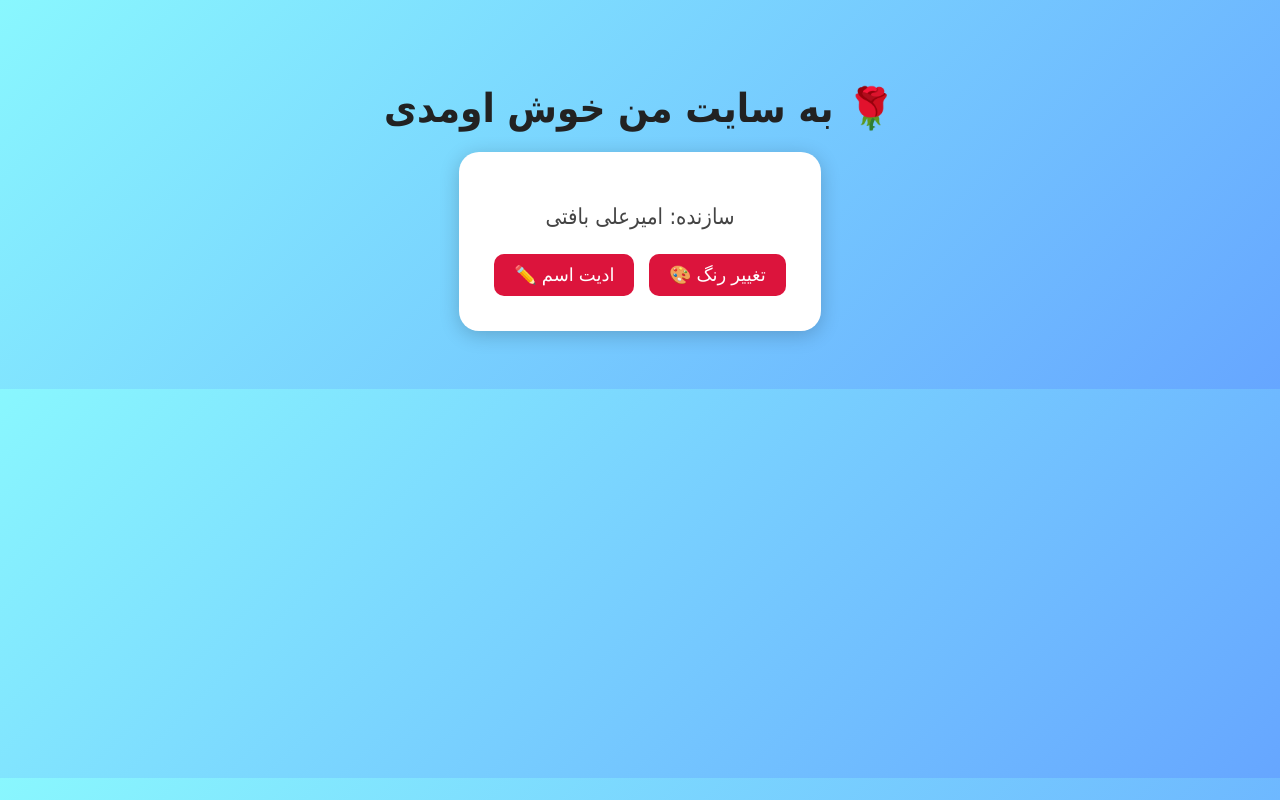
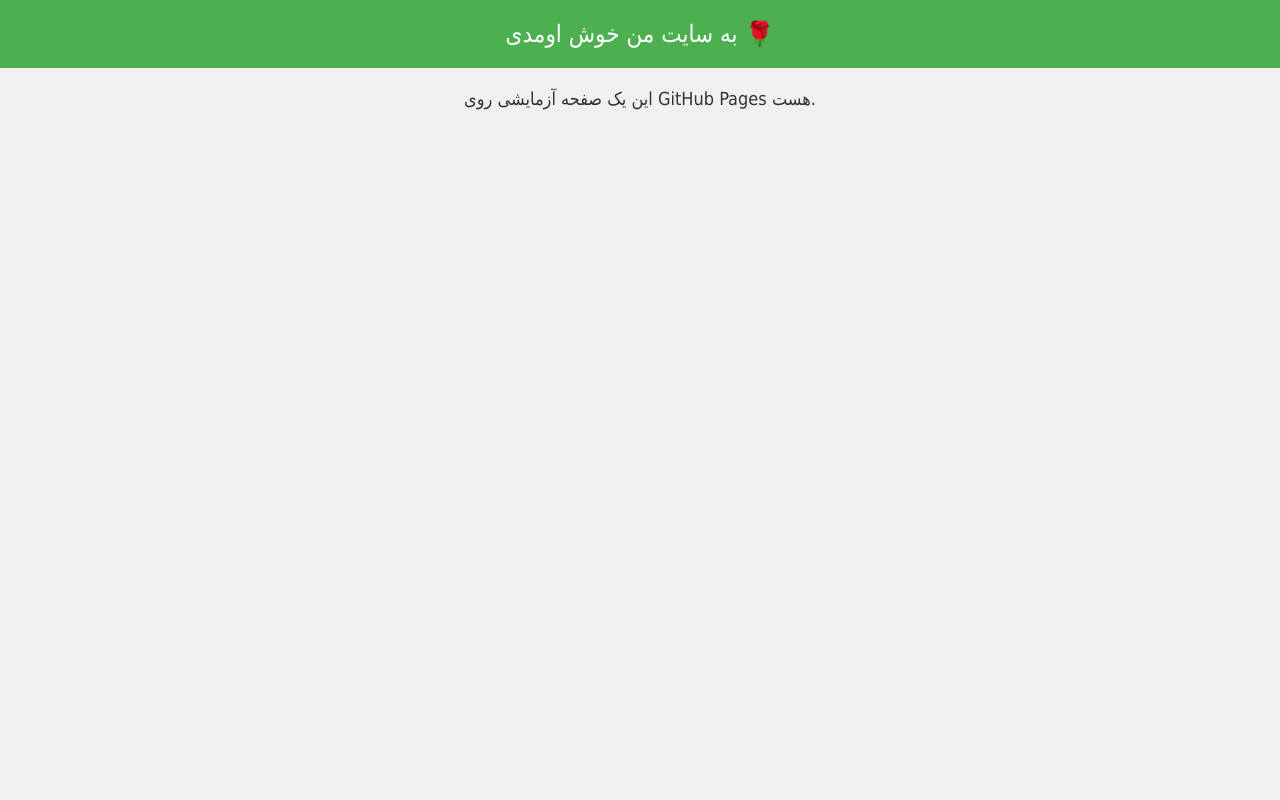
Before and after one commit to amiralibafti1390-ship-it/amiralibafti3904.github.io, a plain HTML site: page index.html in a window 1280 px wide. Drawn offline with Linux system fonts and the light colour scheme.

Commit message:
Update index.html

```diff
--- a/index.html
+++ b/index.html
@@ -5,73 +5,27 @@
   <title>سایت من</title>
   <style>
     body {
-            font-family: Tahoma;
-            background: linear-gradient(135deg, #89f7fe, #66a6ff);
+      font-family: Tahoma, sans-serif;
       text-align: center;
-            padding: 50px;
-            transition: background 0.5s;
+      background-color: #f0f0f0;
+      color: #333;
+      margin: 0;
+      padding: 0;
     }
-        h1 {
-            color: #222;
-            font-size: 40px;
-            margin-bottom: 20px;
+    header {
+      background: #4CAF50;
+      color: white;
+      padding: 20px;
+      font-size: 24px;
     }
-        .card {
-            background: white;
-            padding: 30px;
-            border-radius: 20px;
-            box-shadow: 0 4px 20px rgba(0,0,0,0.2);
-            display: inline-block;
-            min-width: 250px;
-        }
-        .author {
-            font-size: 22px;
-            margin-bottom: 20px;
-            color: #444;
-        }
-        button {
-            background: crimson;
-            color: white;
-            padding: 10px 20px;
-            border: none;
-            border-radius: 10px;
+    p {
+      margin: 20px;
       font-size: 18px;
-            cursor: pointer;
-            margin: 5px;
-            transition: 0.3s;
-        }
-        button:hover {
-            opacity: 0.8;
     }
   </style>
 </head>
 <body>
-    <h1>به سایت من خوش اومدی 🌹</h1>
-    <div class="card">
-        <p class="author">سازنده: امیرعلی بافتی</p>
-        <button onclick="editName()">✏️ ادیت اسم</button>
-        <button onclick="changeBg()">🎨 تغییر رنگ</button>
-    </div>
-
-    <script>
-        function editName() {
-            let newName = prompt("نام جدید سازنده رو وارد کن:");
-            if(newName){
-                document.querySelector(".author").innerText = "سازنده: " + newName;
-            }
-        }
-
-        function changeBg() {
-            let colors = [
-                "linear-gradient(135deg, #ffdde1, #ee9ca7)",
-                "linear-gradient(135deg, #89f7fe, #66a6ff)",
-                "linear-gradient(135deg, #fddb92, #d1fdff)",
-                "linear-gradient(135deg, #c2e9fb, #a1c4fd)",
-                "linear-gradient(135deg, #fbc2eb, #a6c1ee)"
-            ];
-            let randomColor = colors[Math.floor(Math.random() * colors.length)];
-            document.body.style.background = randomColor;
-        }
-    </script>
+  <header>به سایت من خوش اومدی 🌹</header>
+  <p>این یک صفحه آزمایشی روی GitHub Pages هست.</p>
 </body>
 </html>
```
Lines whose indentation alone changed are shown as unchanged.
